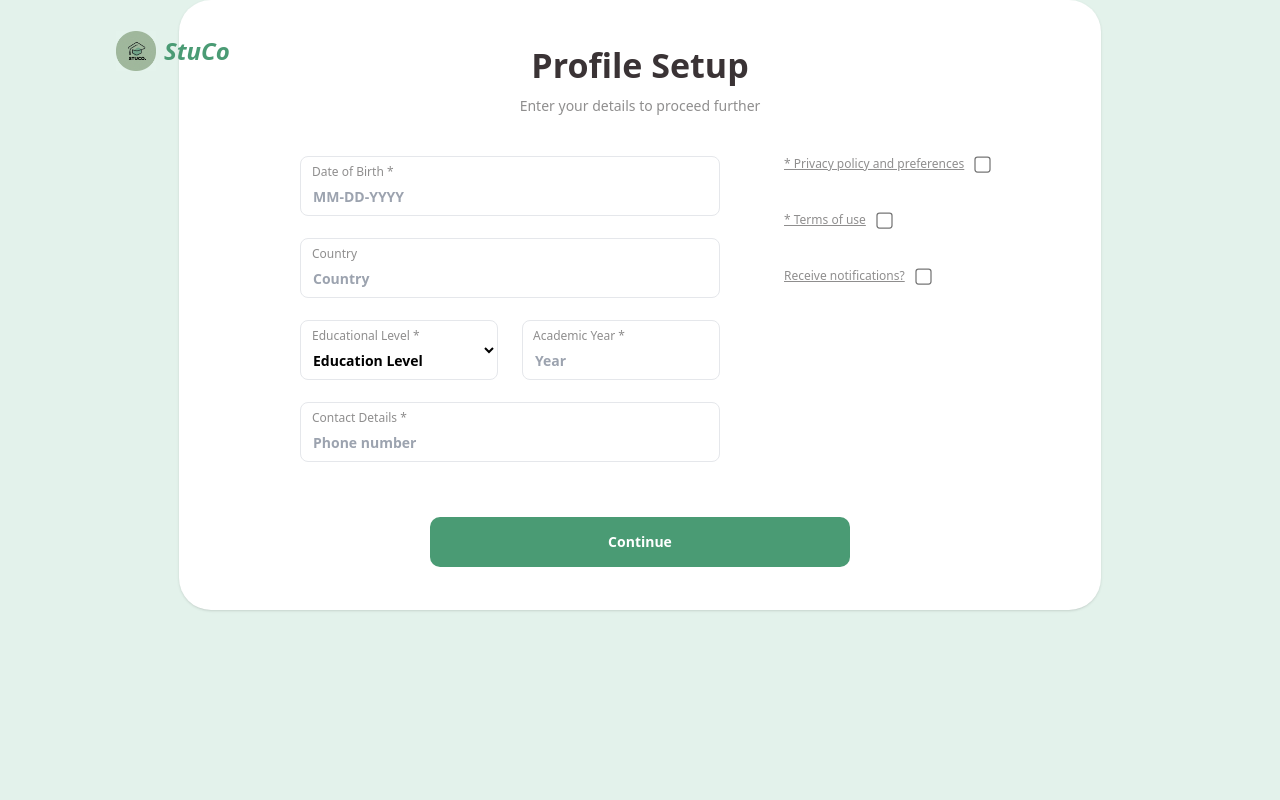
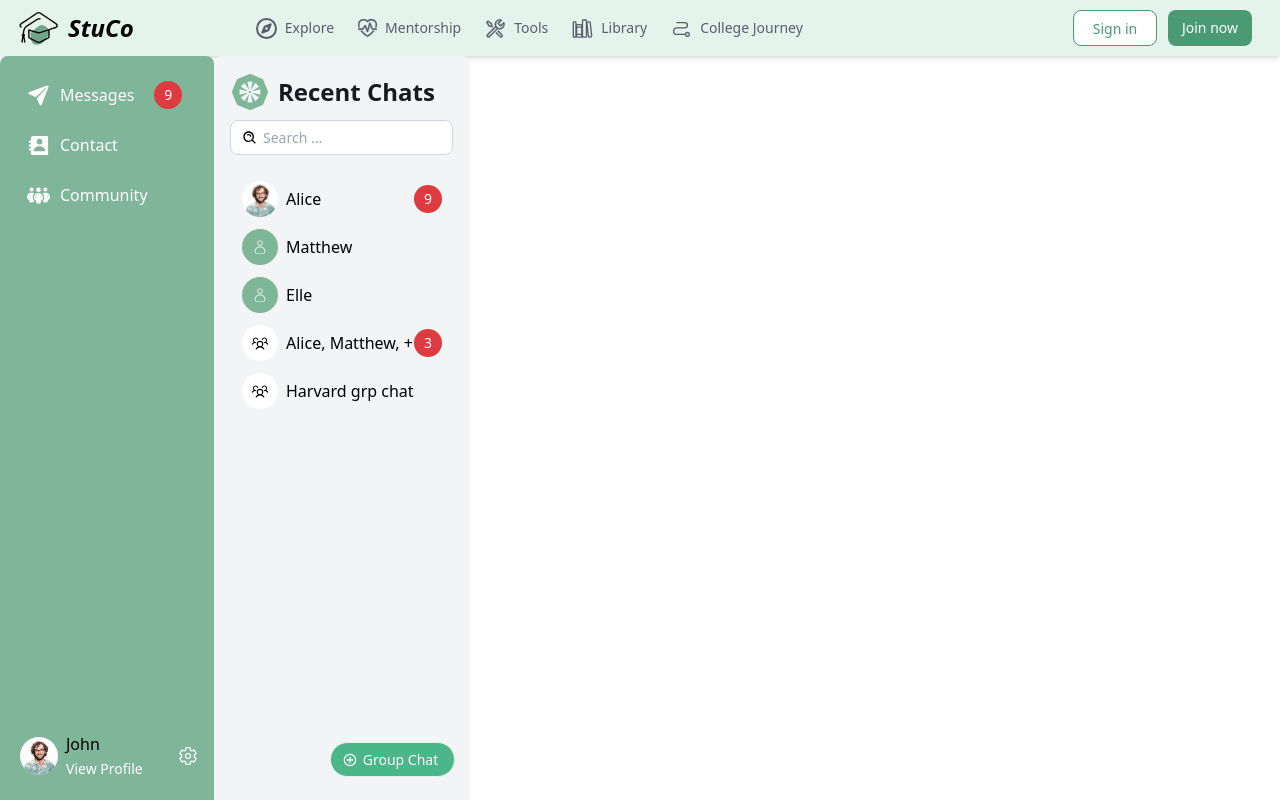
Before and after one commit to shardhrv/Frontend, a React (Vite) app: page /edit-profile in a window 1280 px wide. Built offline with nearby package versions, Linux system fonts and the light colour scheme.

Commit message:
Appbar & Sidebar

```diff
--- a/src/App.tsx
+++ b/src/App.tsx
@@ -1,38 +1,54 @@
-import { Routes, Route, Navigate } from 'react-router-dom';
-
-import LoginPage from './pages/auth/LoginPage';
-import SignUpPage from './pages/auth/SignupPage';
-
-import { Toaster } from 'react-hot-toast';
-import ProfilePage from './pages/auth/EditProfilePage';
+import ProfilePage from './pages/auth/EditProfilePage.tsx';
+import MessageHome from './pages/home/Messenger.tsx';
 
 const App = () => {
   return (
     <div className="min-h-screen flex justify-center items-center bg-gray-100">
-      <Routes>
-        <Route path="/" element={<Navigate to="/login" />} />
-				<Route path='/login' element={<LoginPage />} />
-				<Route path='/signup' element={<SignUpPage/>} />
-        <Route path="/edit-profile" element={<ProfilePage />} />
-			</Routes>
-      <Toaster/>
+      <MessageHome />
     </div>
   );
 };
 
 export default App;
 
-/*
-    <BrowserRouter>
-      <QueryClientProvider client={queryClient}>
-        <App />
-      </QueryClientProvider>
-    </BrowserRouter>
 
-      <Routes>
-				<Route path='/' element={<HomePage />} />
-				<Route path='/login' element={<LoginPage />} />
-			</Routes>
-			<Toaster />
 
-*/
+
+// import { Routes, Route, Navigate } from 'react-router-dom';
+
+// import LoginPage from './pages/auth/LoginPage';
+// import SignUpPage from './pages/auth/SignupPage';
+
+// import { Toaster } from 'react-hot-toast';
+// import ProfilePage from './pages/auth/EditProfilePage';
+
+// const App = () => {
+//   return (
+//     <div className="min-h-screen flex justify-center items-center bg-gray-100">
+//       <Routes>
+//         <Route path="/" element={<Navigate to="/login" />} />
+// 				<Route path='/login' element={<LoginPage />} />
+// 				<Route path='/signup' element={<SignUpPage/>} />
+//         <Route path="/edit-profile" element={<ProfilePage />} />
+// 			</Routes>
+//       <Toaster/>
+//     </div>
+//   );
+// };
+
+// export default App;
+
+// /*
+//     <BrowserRouter>
+//       <QueryClientProvider client={queryClient}>
+//         <App />
+//       </QueryClientProvider>
+//     </BrowserRouter>
+
+//       <Routes>
+// 				<Route path='/' element={<HomePage />} />
+// 				<Route path='/login' element={<LoginPage />} />
+// 			</Routes>
+// 			<Toaster />
+
+// */
--- a/src/components/layout/AppBar.tsx
+++ b/src/components/layout/AppBar.tsx
@@ -1,6 +1,6 @@
 import React from 'react';
-import logo from '../assets/StuCoAppBarLogo.png'; // Adjust the path based on your folder structure
-import DemoProfileImage from '../assets/DemoProfileImage.png'
+import logo from '../../assets/StuCoAppBarLogo.png'; // Adjust the path based on your folder structure
+import DemoProfileImage from '../../assets/DemoProfileImage.png'
 import { FaRegCompass } from "react-icons/fa6";
 import { VscTools } from "react-icons/vsc";
 import { IoLibraryOutline } from "react-icons/io5";
--- /dev/null
+++ b/src/components/lists/MessageList.tsx
@@ -0,0 +1,35 @@
+import React from 'react';
+import { CiUser } from 'react-icons/ci';
+import { PiUsersThree } from "react-icons/pi";
+
+
+interface MessageListProps {
+    title: string;
+    numUnread: number;
+    icon?: React.ReactNode;
+    numUsers: number;
+}
+
+const MessageList: React.FC<MessageListProps> = ({ title, numUnread, icon, numUsers }) => {
+    return (
+        <div className="w-[224px] h-[48px] flex items-center px-3 rounded-sm bg-transparent hover:bg-[#e6f1eb] hover:text-[#7eb698] hover:font-bold">
+            {numUsers > 2
+                ? (<div className="w-9 min-w-9 h-9 mr-2 rounded-full bg-white items-center justify-center flex text-black"><PiUsersThree className='scale-110' /></div>)
+                : (icon
+                    ? (<div className="w-[36px] h-[36px] mr-2 rounded-full bg-white items-center justify-center flex text-black overflow-hidden">{icon}</div>)
+                    : (<div className="w-[36px] h-[36px] mr-2 rounded-full items-center justify-center text-base font-normal flex bg-[#7eb698] text-white" ><CiUser /></div>)
+                )}
+            <h2 className="truncate overflow-hidden whitespace-nowrap flex-grow">{title}</h2>
+
+            {numUnread > 0
+                ?
+                (<div className="bg-[#de3b41] rounded-full w-7 min-w-7 h-7 ml-auto flex items-center justify-center text-sm text-white">
+                    {numUnread}
+                </div>)
+                : <div></div>
+            }
+        </div >
+    );
+};
+
+export default MessageList;
--- a/src/pages/auth/EditProfilePage.tsx
+++ b/src/pages/auth/EditProfilePage.tsx
@@ -52,7 +52,7 @@ const ProfilePage: React.FC = () => {
 
     return (
       <BackgroundLayout>
-        <form onSubmit={handleSubmit} className="w-[922px] h-[610px] bg-white rounded-[32px] shadow p-10">
+        <form onSubmit={handleSubmit} className="w-[922px] h-[610px] bg-white rounded-[32px] shadow p-[40px] mt-[80px]">
           <h1 className="text-center text-[#3a3335] text-[34px] font-bold">Profile Setup</h1>
           <h2 className="text-center text-[#8f8e8e] text-sm font-normal pt-[5px] pb-[40px]">Enter your details to proceed further</h2>
 
@@ -125,13 +125,13 @@ const ProfilePage: React.FC = () => {
             </div>
 
             <div>
-              <label className="flex items-center gap-3 mb-[11px]">
-                <span className="text-[#8f8e8e] text-xs underline">* Privacy policy and preferences</span>
+              <label className="flex items-center gap-3 w-[210px] rounded-md hover:bg-slate-50 grow mb-[11px]">
+                <span className="text-[#8f8e8e] text-xs font-normal underline leading-[18px]">* Privacy policy and preferences</span>
                 <input
                   type="checkbox"
                   checked={acceptedPrivacy}
                   onChange={handleCheckboxChange(setAcceptedPrivacy)}
-                  className="checked:accent-[#4a9b74] scale-125"
+                  className="checked:accent-[#4a9b74] scale-125 checked:border-transparent"
                 />
               </label>
 
@@ -160,7 +160,7 @@ const ProfilePage: React.FC = () => {
           <div className="text-center pt-[35px]">
             <button
               type="submit"
-              className="w-[420px] h-[50px] bg-[#4a9b74] rounded-[10px] text-white text-sm font-bold mt-5 hover:bg-[#3a7f5e] transition-all"
+              className="w-[420px] h-[50px] bg-[#4a9b74] rounded-[10px] text-white text-sm font-bold mt-5 hover:bg-[#3a7f5e] hover:shadow-lg active:scale-95 transition-all duration-200 "
             >
               Continue
             </button>
--- /dev/null
+++ b/src/pages/home/Messenger.tsx
@@ -0,0 +1,102 @@
+import MyAppBar from "../../components/layout/AppBar";
+import { IoPaperPlane } from "react-icons/io5";
+import { BiSolidContact } from "react-icons/bi";
+import { FaPeopleGroup } from "react-icons/fa6";
+import DemoProfileImage from '../../assets/DemoProfileImage.png';
+import { IoSettingsOutline } from "react-icons/io5";
+import ChatIcon from '../../assets/ChatIcon.png';
+import { BiSearchAlt } from "react-icons/bi";
+import MessageList from "../../components/lists/MessageList";
+import { IoMdAddCircleOutline } from "react-icons/io";
+
+
+
+const numUnreadMsg = 9
+
+function MessageHome() {
+    const items = [
+        { title: 'Alice', numUnread: 9, icon: <img src={DemoProfileImage} />, numUsers: 2 },
+        { title: 'Matthew', numUnread: 0, numUsers: 2 },
+        { title: 'Elle', numUnread: 0, numUsers: 2 },
+        { title: 'Alice, Matthew, +', numUnread: 3, numUsers: 3 },
+        { title: 'Harvard grp chat', numUnread: 0, numUsers: 5 },
+    ];
+
+    return (
+        <div className="w-screen h-screen overflow-hidden bg-white">
+            <div className="w-full">
+                <MyAppBar />
+            </div>
+
+            <main className="flex w-screen h-full">
+                {/* SideBar */}
+                <div className="bg-[#7fb598] w-[214px] h-full rounded-lg justify-center p-[12px] pt-[16px] space-y-1">
+                    <button
+                        className="w-[190px] h-[46px] flex items-center bg-transparent
+                        hover:bg-[#e4f3ec] hover:text-[#7eb698]
+                        rounded-lg  text-base font-normal text-white"
+                    >
+                        <IoPaperPlane className=" w-[23px] h-[23px] ml-[15px] mr-[10px]" />
+                        Messages
+                        <div className="bg-[#de3b41] rounded-full w-[28px] h-[28px] ml-[20px] flex items-center justify-center text-sm text-white">
+                            {numUnreadMsg}
+                        </div>
+                    </button>
+                    <button className="w-[190px] h-[46px] flex items-center bg-transparent hover:bg-[#e4f3ec] hover:text-[#7eb698] rounded-lg  text-base font-normal text-white">
+                        <BiSolidContact className=" w-[23px] h-[23px] ml-[15px] mr-[10px]" />
+                        Contact
+                    </button>
+                    <button className="w-[190px] h-[46px] flex items-center bg-transparent hover:bg-[#e4f3ec] hover:text-[#7eb698] rounded-lg  text-base font-normal text-white">
+                        <FaPeopleGroup className=" w-[23px] h-[23px] ml-[15px] mr-[10px]" />
+                        Community
+                    </button>
+                    <div className="flex absolute bottom-5 justify-center items-center">
+                        <div className='rounded-full overflow-hidden bg-white ml-2 w-[38px] h-[38px] mr-2'>
+                            <img src={DemoProfileImage} />
+                        </div>
+                        <div className="flex-col">
+                            <div className="font-light text-base">John</div>
+                            <button className="text-white font-light text-sm hover:text-gray-500 transition duration-100">
+                                View Profile
+                            </button>
+                        </div>
+                        <button className="w-[20px] h-[20px] flex relative ml-[35px] items-center justify-center rounded-full">
+                            <IoSettingsOutline className="text-white w-[20px] h-[20px] hover:text-gray-500 transition duration-100" />
+                        </button>
+                    </div>
+                </div>
+                {/* Recent Chats */}
+                <div className="bg-gray-100 w-[256px] h-full rounded-lg justify-center p-[16px] pt-[16px] space-y-1 ">
+                    <div className="flex items-center pb-1">
+                        <img
+                            src={ChatIcon}
+                            className="w-10 h-10 mr-2"
+                        />
+                        <h1 className="text-[#171a1f] text-2xl font-semibold"> Recent Chats</h1>
+                    </div>
+                    {/* Searchbar */}
+                    <div className="relative h-[35px]">
+                        <input
+                            type="text"
+                            placeholder="Search ..."
+                            className="h-[35px] w-[223px] pl-8 pr-4 py-1 text-sm rounded-lg border border-gray-300 focus:outline-none focus:border-gray-400 text-[#bcc1ca] font-light"
+                        />
+                        <BiSearchAlt className="absolute left-3 top-1/2 transform -translate-y-1/2 text-black" />
+                    </div>
+                    {/* MessageList */}
+                    <div className="space-y-0 pt-4">
+                        {items.map((item, index) => (
+                            <MessageList key={index} title={item.title} numUnread={item.numUnread} icon={item.icon} numUsers={item.numUsers} />
+                        ))}
+                    </div>
+                    <button className="absolute left-[330px] bottom-[23px] w-[125px] h-[35px] pr-1 bg-[#4bb688] rounded-[18px] border border-[#e4f4ed] justify-center items-center gap-1.5 inline-flex text-white text-sm font-light">
+                        <IoMdAddCircleOutline className="scale-110" />
+                        Group Chat
+                    </button>
+                </div>
+            </main >
+        </div >
+    );
+}
+
+export default MessageHome;
```
Also changed, not shown: src/assets/ChatIcon.png (added).
